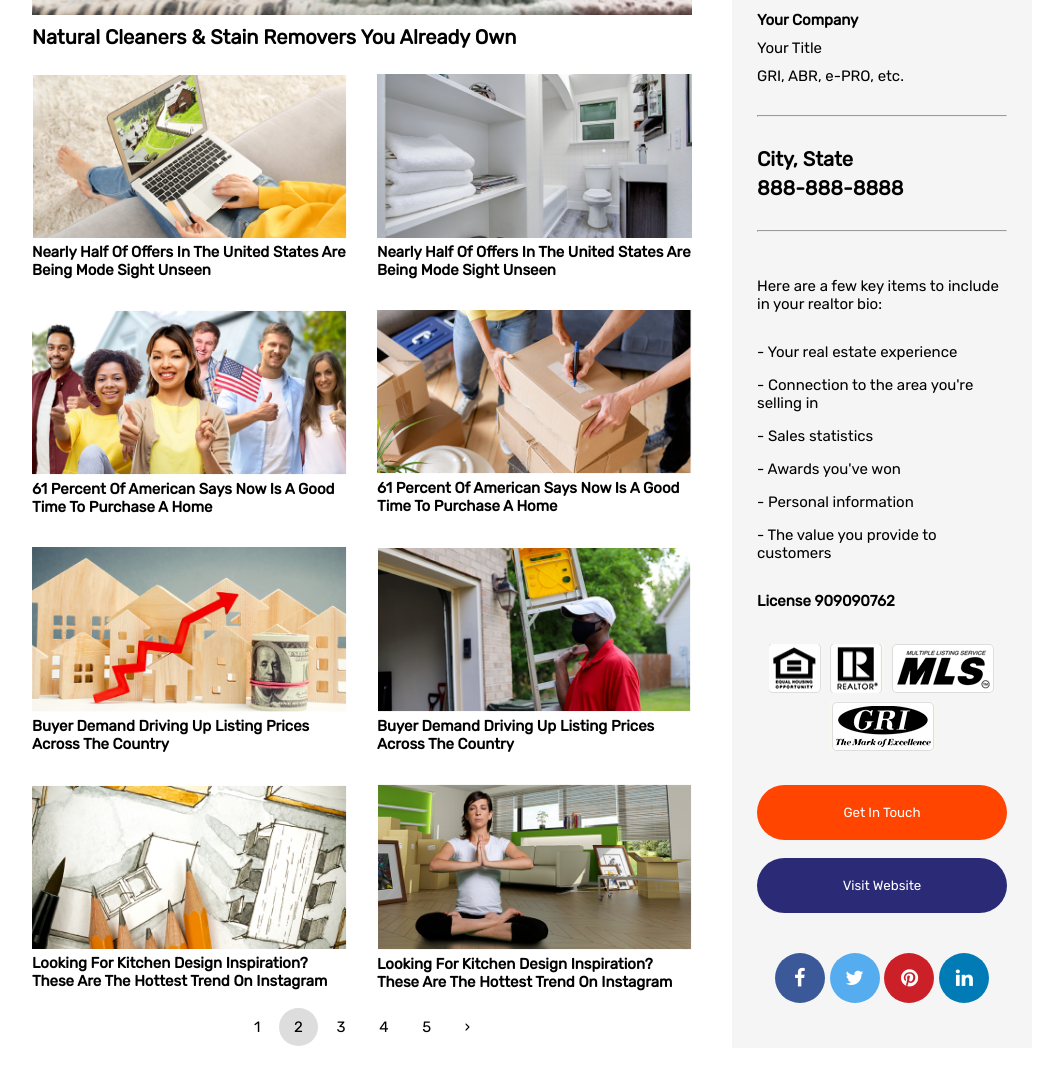
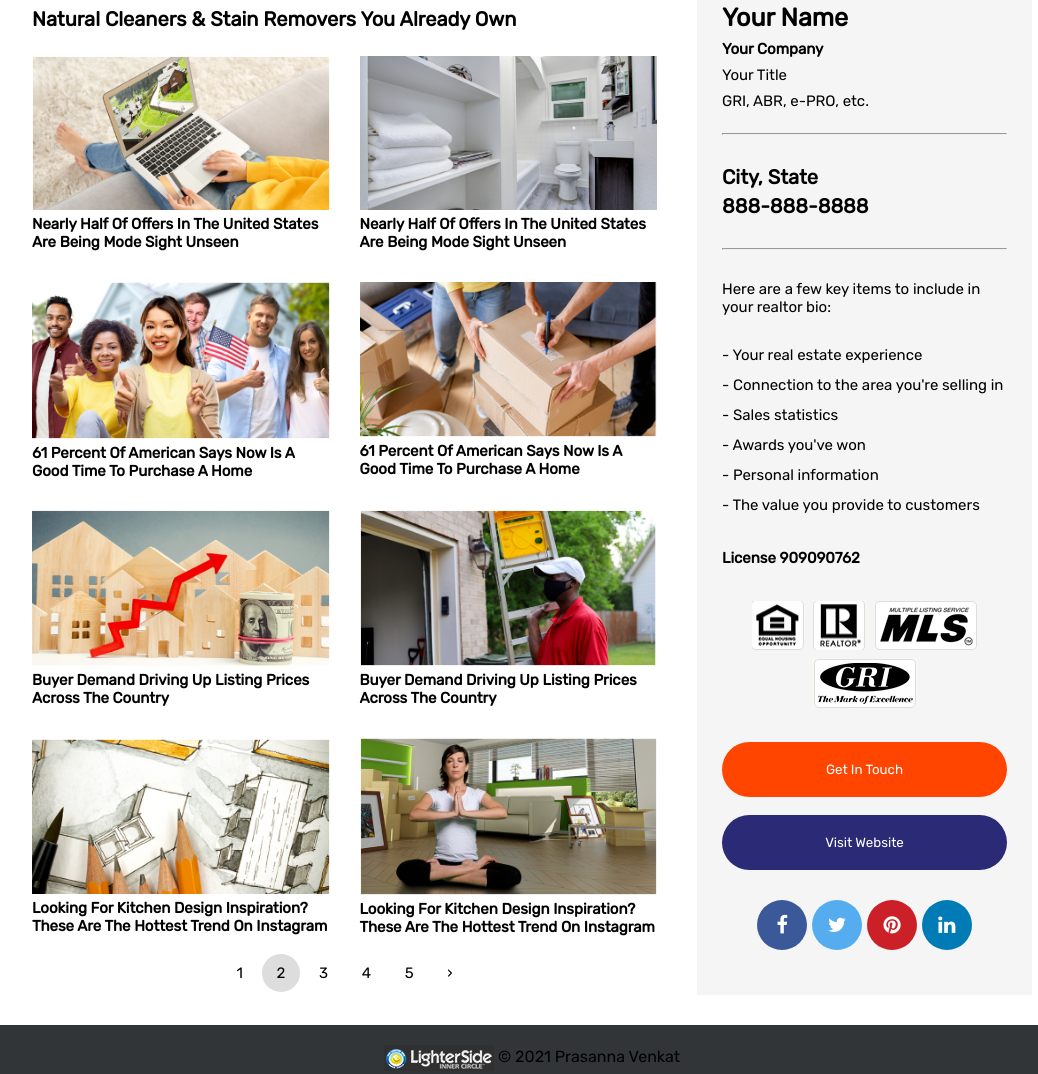
Before and after one commit to pvk13797/Website_Gallery, a plain HTML site: page index.html in a window 1280 px wide. Shown: the part 469-1543 px from the top of the page, without its empty margins (108-1146 px from the left). Drawn offline with Linux system fonts and the light colour scheme.

Commit message:
Responsive Updated

```diff
--- a/css/styles.css
+++ b/css/styles.css
@@ -1,10 +1,8 @@
 * {
+    margin: 0;
+    padding: 0;
     box-sizing: border-box;
     font-family: 'Rubik', sans-serif;
-}
-
-body {
-    margin: 0 auto;
 }
 
 button {
@@ -121,7 +119,7 @@ header {
     display: inline-block;
     position: relative;
     margin-right: 40px;
-    width: calc(100% - 340px);
+    width: calc(100% - 375px);
     background-color: white;
 }
 
@@ -174,7 +172,7 @@ aside {
     display: inline-block;
     vertical-align: top;
     position: relative;
-    width: 300px;
+    width: 335px;
     padding: 25px;
     margin: 0;
     background: whitesmoke;
@@ -203,17 +201,17 @@ aside {
 .pro_title #right_company {
     font-weight: bold;
     font-size: 15px;
-    margin: 10px 0;
+    margin: -7px 0;
 }
 
 .pro_title #right_title {
     font-size: 15px;
-    margin: 10px 0;
+    margin: 15px 0;
 }
 
 .pro_title #right_knowns {
     font-size: 15px;
-    margin: 10px 0;
+    margin: -7px 0;
 }
 
 .pro_upper {
@@ -230,6 +228,7 @@ aside {
 .pro_place #right_city {
     font-weight: bold;
     font-size: 20px;
+    margin: 20px auto;
 }
 
 .pro_place #right_number {
@@ -247,10 +246,16 @@ aside {
 .pro_details {
     display: block;
     position: relative;
+    margin: -15px auto;
+}
+
+.pro_details .head_details {
+    margin-bottom: 30px;
 }
 
 .pro_details p{
     font-size: 15px;
+    margin: 12px auto;
 }
 
 .pro_license {
@@ -258,7 +263,7 @@ aside {
     position: relative;
     font-weight: bold;
     font-size: 15px;
-    margin: 30px 0;
+    margin: 50px 0;
 }
 
 .sponser_logo {
@@ -267,6 +272,7 @@ aside {
     flex-direction: row;
     flex-wrap: wrap;
     justify-content: center;
+    margin: -20px auto;
 }
 
 .sponser_logo img {
@@ -277,7 +283,7 @@ aside {
     display: block;
     position: relative;
     font-size: 15px;
-    margin-top: 30px;
+    margin-top: 50px;
 }
 
 .info_button #btn_get {
@@ -303,7 +309,7 @@ aside {
     position: relative;
     text-align: center;
     width: 100%;
-    margin: 12px auto;
+    margin: 13px auto;
     font-size: 15px;
 }
 
@@ -326,7 +332,7 @@ aside {
 .social_media {
     display: block;
     position: relative;
-    margin-top: 20px;
+    margin-top: 10px;
     font-size: 20px;
     text-align: center;
 }
@@ -367,6 +373,7 @@ footer {
     display: inline-block;
     position: relative;
     width: 100%;
+    padding: 20px;
     background-color: rgb(50, 53, 56);
     text-align: center;
 }
@@ -413,7 +420,7 @@ footer {
         height: 100%;
         background-color: lightslategray;
         transform: translateX(100%);
-        transition: transform 0.3s;
+        transition: transform 0.5s;
     }
 
     .top_nav.active {
@@ -431,6 +438,8 @@ footer {
         display: inline-block;
         vertical-align: middle;
         position: relative;
+        padding: 20px;
+        margin-left: -10px;
     }
 
     .toggle_bar {
--- a/index.html
+++ b/index.html
@@ -136,10 +136,10 @@
             <hr class="pro_middle">
 
             <div class="pro_details">
-                <p>Here are a few key items to include
+                <p class="head_details">Here are a few key items to include
                     in your realtor bio:
                 </p>
-                <br>
+
                 <p>- Your real estate experience</p>
                 <p>- Connection to the area you're selling
                     in</p>
```
